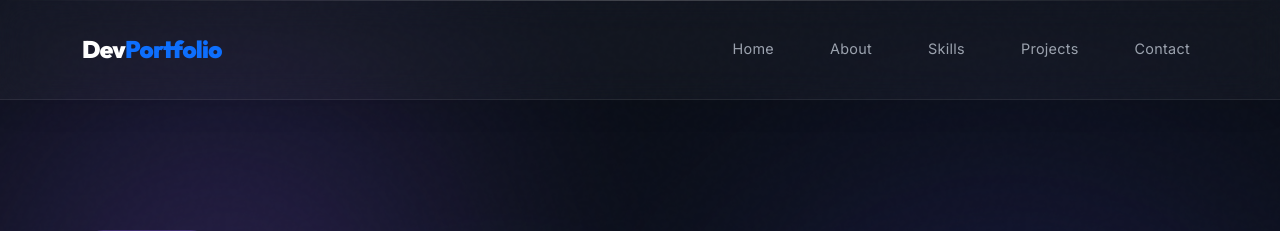
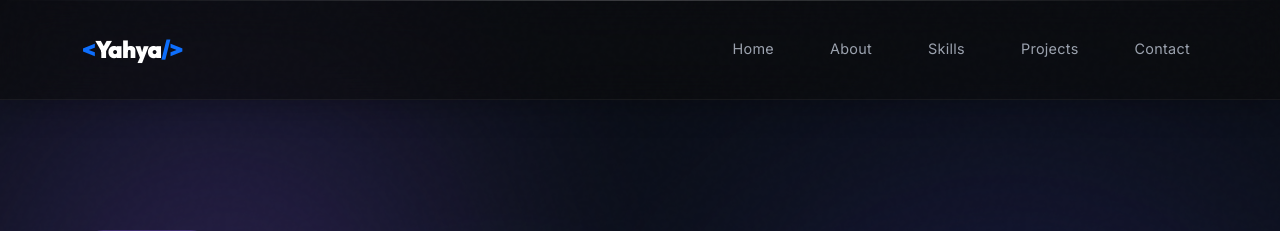
Before and after one commit to yahya-n/portfolio_site, a Flask app: page / in a window 1280 px wide. Shown: the top 231 px of the page. Run offline with Flask 3, Linux system fonts and the light colour scheme; some libraries are stand-ins or nearby versions.

Commit message:
feat: Implement initial dark theme design with new base HTML, CSS, and JavaScript files.

```diff
--- a/analytics.json
+++ b/analytics.json
@@ -1,10 +1,11 @@
 {
     "daily_visits": {
         "2025-12-03": 174,
-        "2025-12-04": 453
+        "2025-12-04": 455,
+        "2025-12-05": 26
     },
     "page_views": {
-        "/": 396,
+        "/": 424,
         "/projects": 87,
         "/.well-known/appspecific/com.chrome.devtools.json": 111,
         "/contact": 11,
--- a/static/css/style.css
+++ b/static/css/style.css
@@ -212,32 +212,20 @@ section {
     /* transform: translateY(30px); <-- Removed */
 }
 
-.delay-100 {
-    transition-delay: 0.1s;
-}
-
-.delay-200 {
-    transition-delay: 0.2s;
-}
-
-.delay-300 {
-    transition-delay: 0.3s;
-}
-
 /* =============================================
    NAVBAR
 ================================================ */
 .navbar {
-    background: rgba(255, 255, 255, 0.03);
-    /* Very subtle white tint */
-    backdrop-filter: blur(16px);
-    -webkit-backdrop-filter: blur(16px);
+    background: rgba(10, 10, 10, 0.6);
+    /* Darker, more premium tint */
+    backdrop-filter: blur(20px);
+    -webkit-backdrop-filter: blur(20px);
     padding: 1.5rem 0;
-    transition: var(--transition-smooth);
-    border-bottom: 1px solid rgba(255, 255, 255, 0.08);
-    /* Slightly stronger border for glass edge */
-    box-shadow: 0 4px 30px rgba(0, 0, 0, 0.1);
-    /* Subtle shadow for depth */
+    /* transition: var(--transition-smooth); */
+    border-bottom: 1px solid rgba(255, 255, 255, 0.05);
+    /* Subtle border */
+    box-shadow: 0 4px 30px rgba(0, 0, 0, 0.3);
+    /* Stronger shadow for depth */
 }
 
 /* Add a top highlight for extra glossiness */
--- a/static/js/script.js
+++ b/static/js/script.js
@@ -218,11 +218,11 @@ document.addEventListener('DOMContentLoaded', function () {
         const navbar = document.querySelector('.navbar');
         window.addEventListener('scroll', () => {
             if (window.scrollY > 50) {
-                navbar.style.background = 'rgba(11, 15, 25, 0.85)';
-                navbar.style.boxShadow = '0 4px 30px rgba(0,0,0,0.1)';
+                navbar.style.background = 'rgba(10, 10, 10, 0.9)';
+                navbar.style.boxShadow = '0 4px 30px rgba(0,0,0,0.3)';
             } else {
-                navbar.style.background = 'rgba(255, 255, 255, 0.03)';
-                navbar.style.boxShadow = '0 4px 30px rgba(0, 0, 0, 0.1)';
+                navbar.style.background = 'rgba(10, 10, 10, 0.6)';
+                navbar.style.boxShadow = '0 4px 30px rgba(0, 0, 0, 0.3)';
             }
         });
 
--- a/templates/base.html
+++ b/templates/base.html
@@ -28,7 +28,7 @@
     <nav class="navbar navbar-expand-lg fixed-top">
         <div class="container">
             <a class="navbar-brand" href="{{ url_for('index') }}">
-                Dev<span class="text-primary">Portfolio</span>
+                <span class="text-primary">&lt;</span>Yahya<span class="text-primary">/&gt;</span>
             </a>
             <button class="navbar-toggler" type="button" data-bs-toggle="collapse" data-bs-target="#navbarNav">
                 <span class="navbar-toggler-icon"></span>
```
